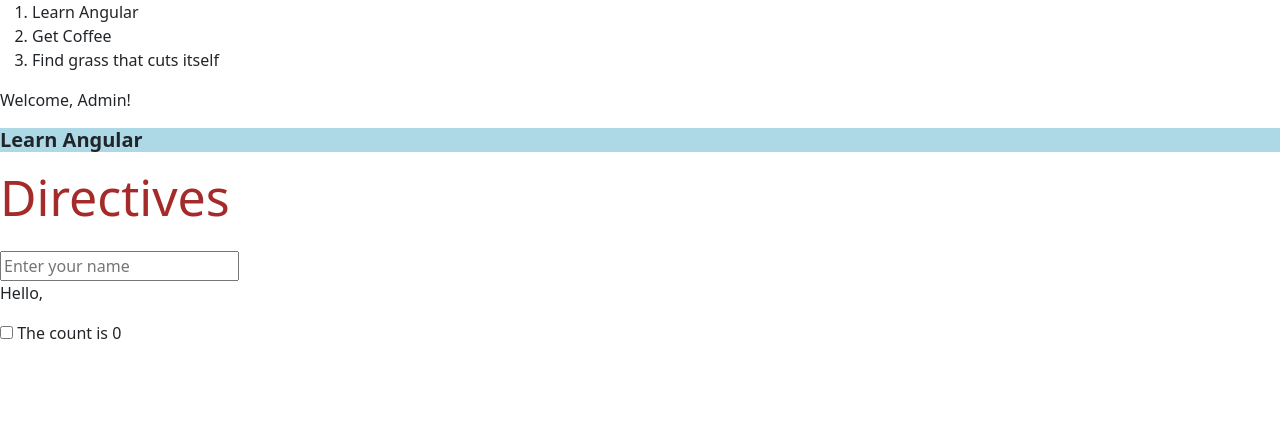
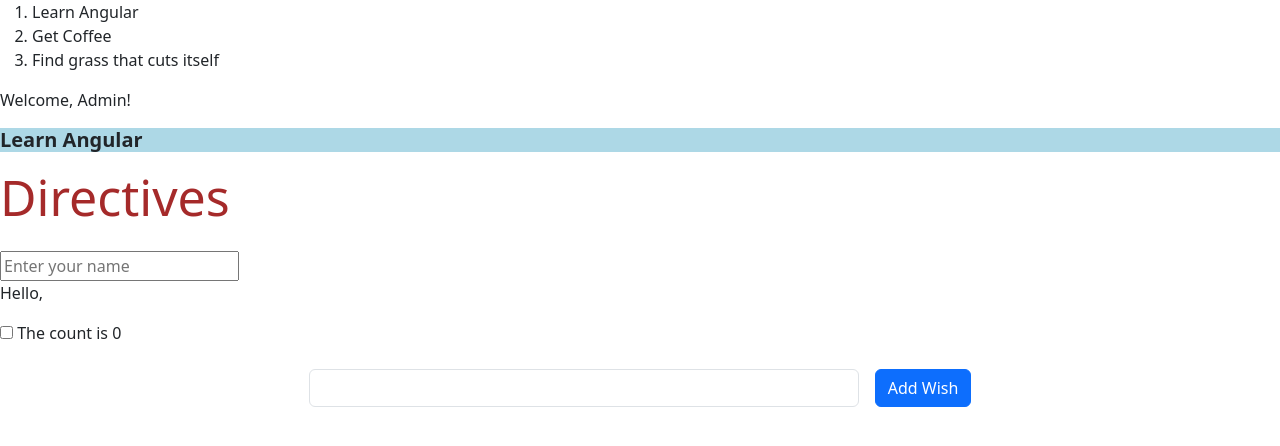
Before and after one commit to gouthamraj020102/angular, an Angular app: page / in a window 1280 px wide. Shown: the top 446 px of the page. Built offline with nearby package versions, Linux system fonts and the light colour scheme.

Commit message:
Created a form

```diff
--- a/src/app/app.component.html
+++ b/src/app/app.component.html
@@ -25,3 +25,15 @@
 <p>Hello, {{ username }}</p>
 
 <input type="checkbox" (click)="toggleItem(count)"> The count is {{count}}
+
+<div class="container">
+  <form class="row mt-3 gx-3 gy-2 align-items-center justify-content-center">
+    <div class="col-sm-6">
+      <label class="visually-hidden" for="specificSizeInputName">Wish</label>
+      <input type="text" class="form-control">
+    </div>
+    <div class="col-auto">
+      <button type="submit" class="btn btn-primary">Add Wish</button>
+    </div>
+  </form>
+</div>
```
